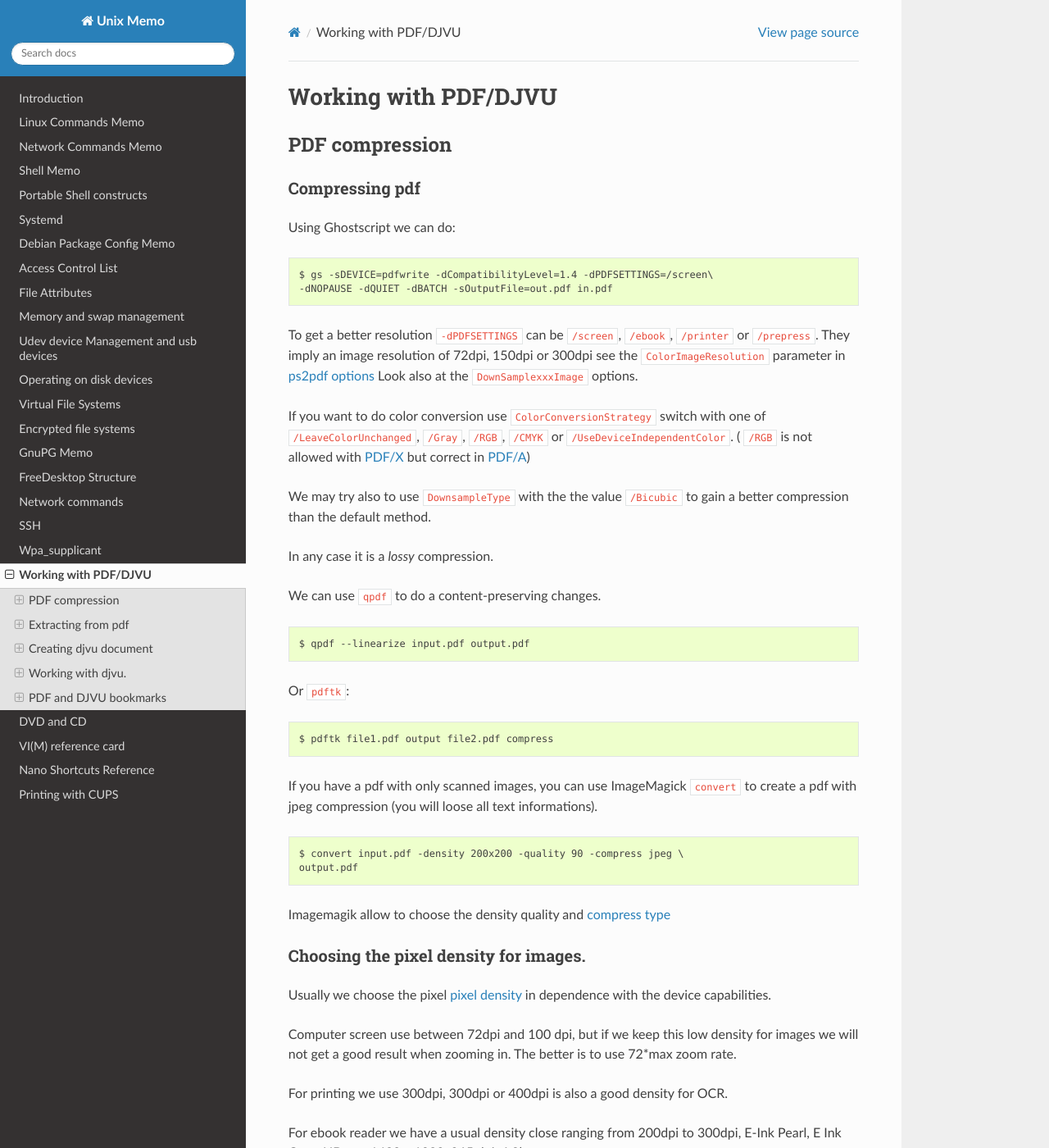
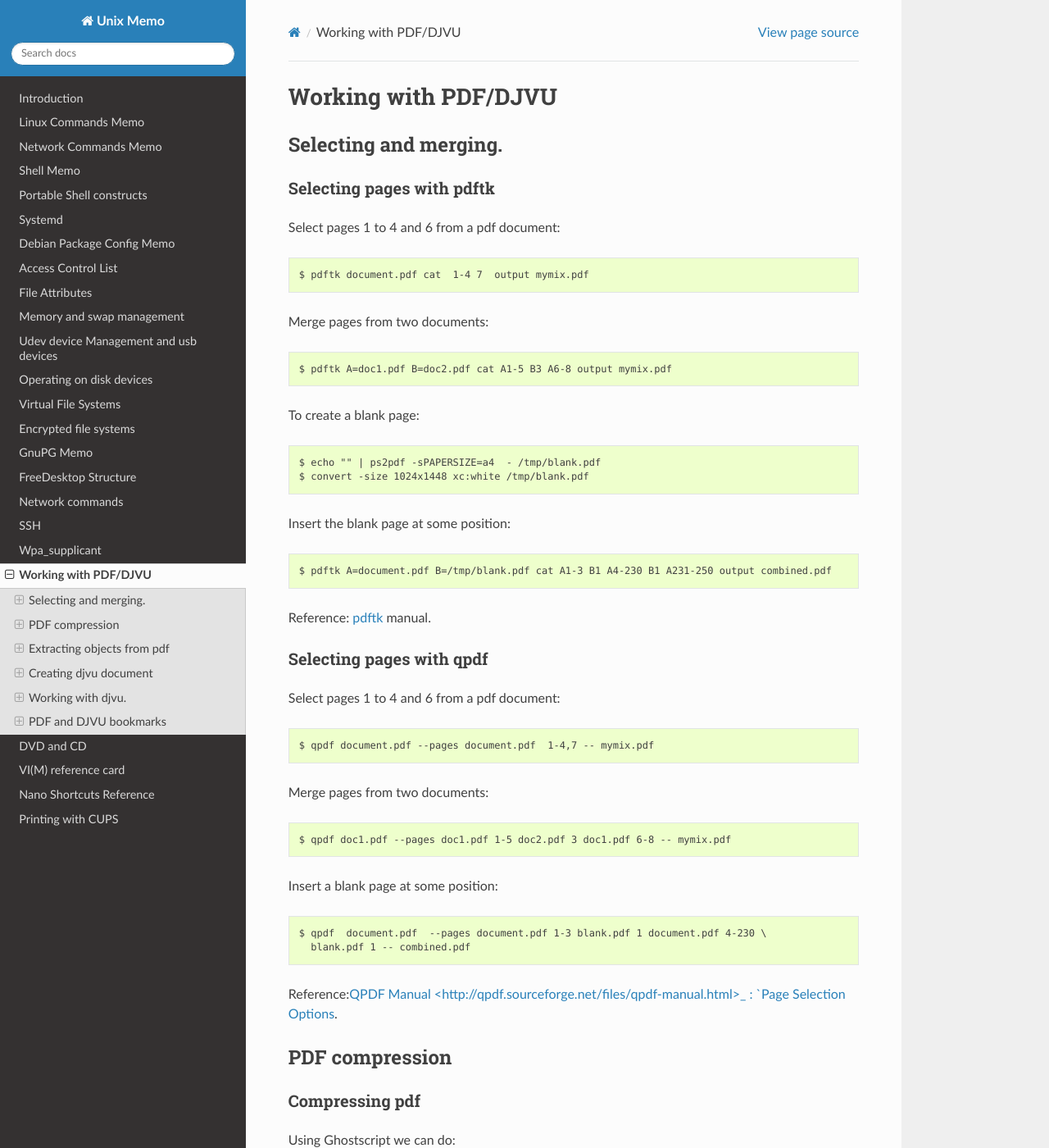
Before and after one commit to marczz/unix_memo, a Sphinx documentation site: the page built from source/pdf.rst, in a window 1280 px wide and 1400 px high. Shown: the whole window at 82% size. Built offline with Sphinx 7.4.7 and the Read the Docs theme 2.0.0, drawn with Linux system fonts in a browser that asks for light colours; the version number could not be read and is left out; some of the changed text lies outside the part shown.

Commit message:
pdf.rst: added Selecting and merging with pdftk and qpdf
It includes insert a blank page at some position, that is merged with this paragraph.

```diff
--- a/source/pdf.rst
+++ b/source/pdf.rst
@@ -1,6 +1,58 @@
 Working with PDF/DJVU
 =====================
 
+Selecting and merging.
+----------------------
+
+Selecting pages with pdftk
+~~~~~~~~~~~~~~~~~~~~~~~~~~
+
+Select pages 1 to 4 and 6 from a pdf document:
+::
+
+    $ pdftk document.pdf cat  1-4 7  output mymix.pdf
+
+Merge pages from two documents:
+::
+
+    $ pdftk A=doc1.pdf B=doc2.pdf cat A1-5 B3 A6-8 output mymix.pdf
+
+To create a blank page:
+::
+
+    $ echo "" | ps2pdf -sPAPERSIZE=a4  - /tmp/blank.pdf
+    $ convert -size 1024x1448 xc:white /tmp/blank.pdf
+
+
+Insert the blank page at some position:
+::
+
+    $ pdftk A=document.pdf B=/tmp/blank.pdf cat A1-3 B1 A4-230 B1 A231-250 output combined.pdf
+
+Reference: :man:`pdftk` manual.
+
+Selecting pages with qpdf
+~~~~~~~~~~~~~~~~~~~~~~~~~
+Select pages 1 to 4 and 6 from a pdf document:
+::
+
+    $ qpdf document.pdf --pages document.pdf  1-4,7 -- mymix.pdf
+
+Merge pages from two documents:
+::
+
+    $ qpdf doc1.pdf --pages doc1.pdf 1-5 doc2.pdf 3 doc1.pdf 6-8 -- mymix.pdf
+
+Insert a blank page at some position:
+::
+
+    $ qpdf  document.pdf  --pages document.pdf 1-3 blank.pdf 1 document.pdf 4-230 \
+      blank.pdf 1 -- combined.pdf
+
+Reference:`QPDF Manual
+<http://qpdf.sourceforge.net/files/qpdf-manual.html>_ :
+`Page Selection Options
+<http://qpdf.sourceforge.net/files/qpdf-manual.html#ref.page-selection>`_.
 
 PDF compression
 ---------------
@@ -161,8 +213,8 @@ show the following results:
 
 
 
-Extracting from pdf
--------------------
+Extracting objects from pdf
+---------------------------
 
 using mutool
 ~~~~~~~~~~~~
@@ -372,20 +424,6 @@ The jbig2 options are:
 <https://raw.githubusercontent.com/agl/jbig2enc/master/doc/jbig2enc.html>`_
 
 
-Bundling pdf pages
-~~~~~~~~~~~~~~~~~~
-
-To create a blank page:
-::
-
-    $ echo "" | ps2pdf -sPAPERSIZE=a4  - /tmp/blank.pdf
-    $ convert -size 1024x1448 xc:white /tmp/blank.pdf
-
-
-To insert the page at some position:
-::
-
-    $ pdftk A=document.pdf B=/tmp/blank.pdf cat A1-3 B1-1 A4-230 B1-1 A231-250 output combined.pdf
 
 Creating djvu document
 ----------------------
```
